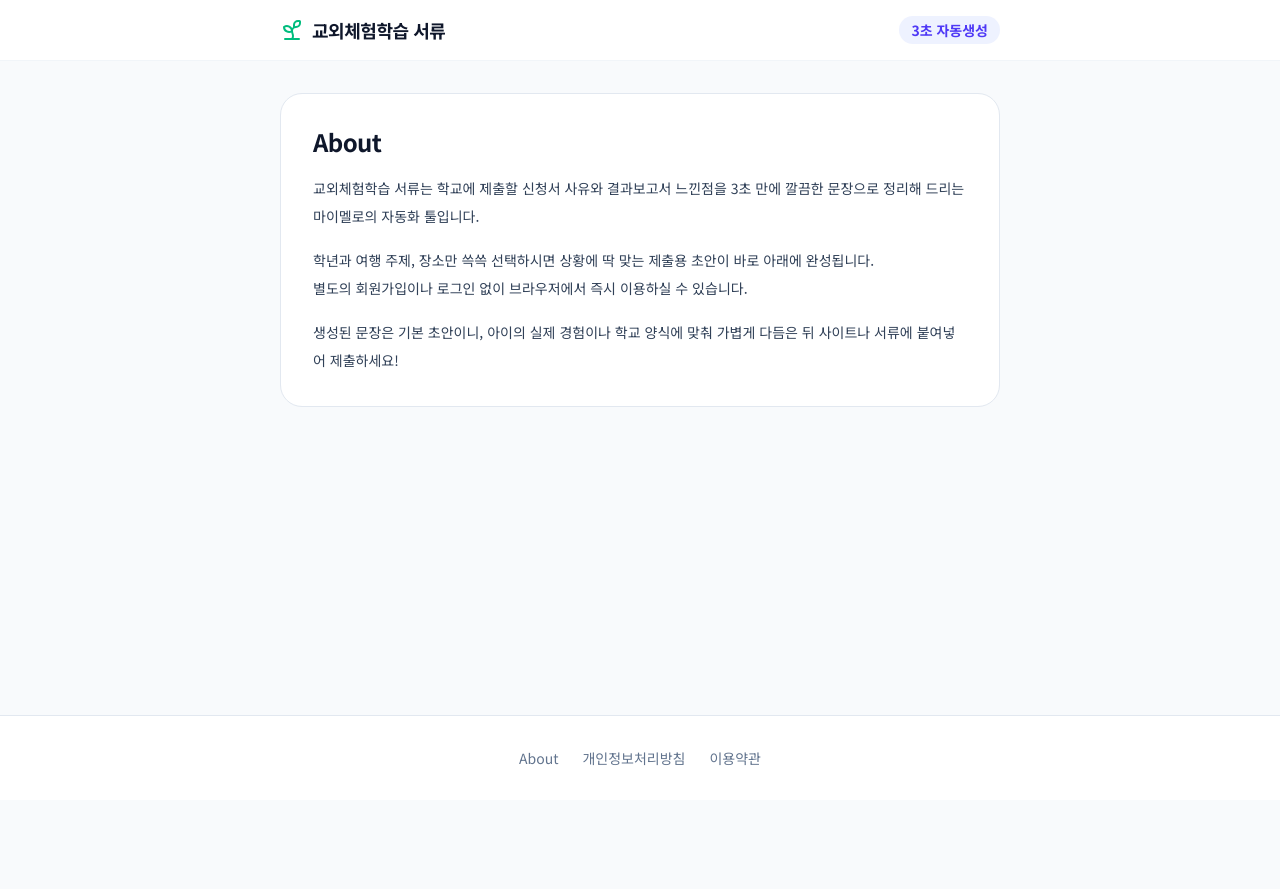
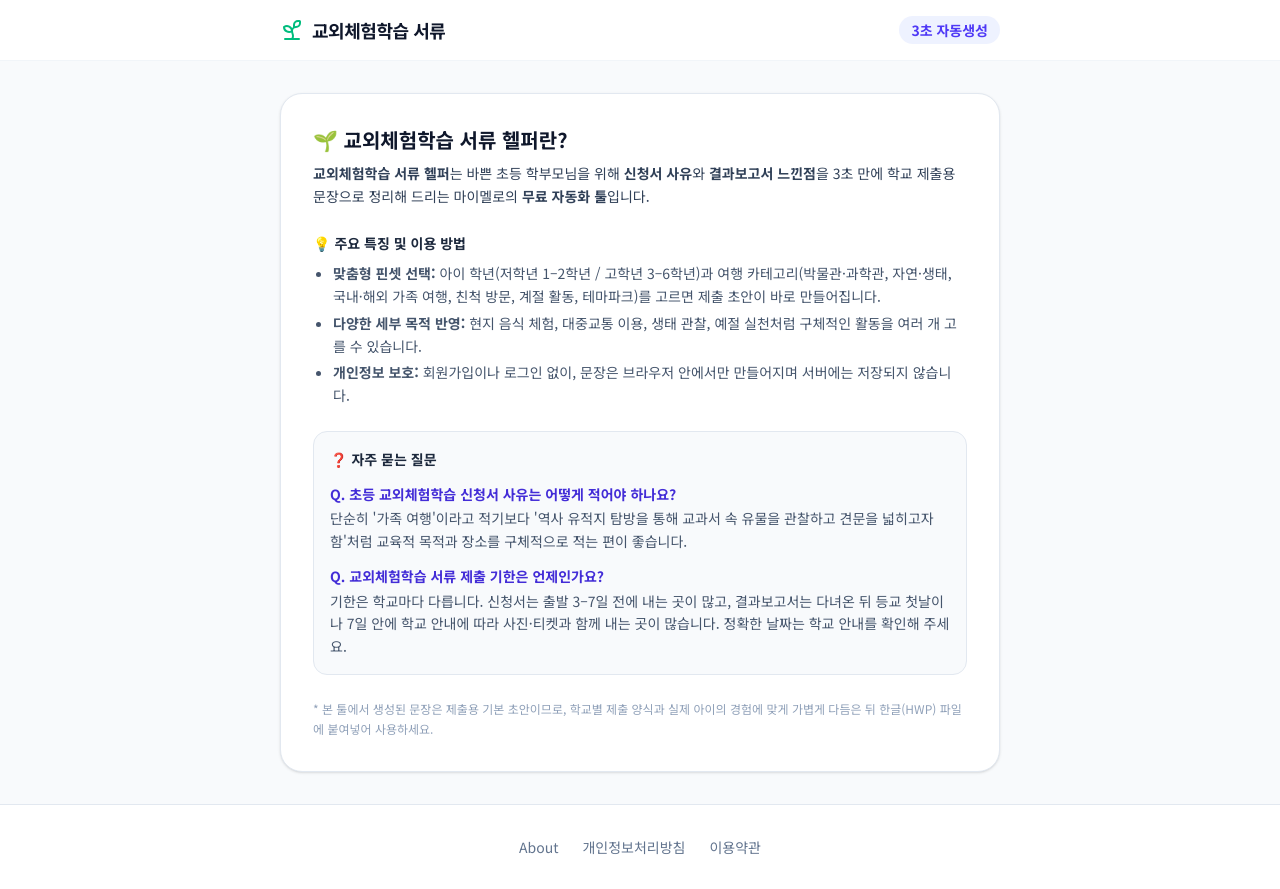
Before and after one commit to jhjer010819/field-trip, a Next.js app: page /about in a window 1280 px wide. Before the commit the page ends 800 px from the top, so only its background shows below. Built offline with nearby package versions, Linux system fonts and the light colour scheme.

Commit message:
Rewrite the About page for search and FAQ
Explain the helper, the six trip categories, and common filing questions, and mark the answers up as an FAQ page.

Co-authored-by: kimjh2007 <kimjh2007@gmail.com>

```diff
--- a/app/about/page.tsx
+++ b/app/about/page.tsx
@@ -2,28 +2,85 @@ import type { Metadata } from "next";
 
 import { SiteFrame } from "@/components/site-frame";
 
+const faqs = [
+  {
+    question: "초등 교외체험학습 신청서 사유는 어떻게 적어야 하나요?",
+    answer:
+      "단순히 '가족 여행'이라고 적기보다 '역사 유적지 탐방을 통해 교과서 속 유물을 관찰하고 견문을 넓히고자 함'처럼 교육적 목적과 장소를 구체적으로 적는 편이 좋습니다.",
+  },
+  {
+    question: "교외체험학습 서류 제출 기한은 언제인가요?",
+    answer:
+      "기한은 학교마다 다릅니다. 신청서는 출발 3–7일 전에 내는 곳이 많고, 결과보고서는 다녀온 뒤 등교 첫날이나 7일 안에 학교 안내에 따라 사진·티켓과 함께 내는 곳이 많습니다. 정확한 날짜는 학교 안내를 확인해 주세요.",
+  },
+];
+
 export const metadata: Metadata = {
-  title: "About",
-  description: "마이멜로의 교외체험학습 서류 자동 작성 도구 안내입니다.",
+  title: "교외체험학습 서류 헬퍼",
+  description:
+    "교외체험학습 서류 헬퍼는 초등 신청서 사유와 결과보고서 느낀점을 3초 만에 만드는 마이멜로의 무료 도구입니다. 회원가입 없이 브라우저에서 바로 쓸 수 있습니다.",
   alternates: { canonical: "/about/" },
 };
 
 export default function AboutPage() {
+  const faqLd = {
+    "@context": "https://schema.org",
+    "@type": "FAQPage",
+    mainEntity: faqs.map((item) => ({
+      "@type": "Question",
+      name: item.question,
+      acceptedAnswer: {
+        "@type": "Answer",
+        text: item.answer,
+      },
+    })),
+  };
+
   return (
     <SiteFrame>
-      <article className="rounded-3xl border border-slate-200 bg-white p-6 sm:p-8">
-        <h1 className="text-2xl font-bold tracking-tight">About</h1>
-        <div className="mt-4 space-y-4 text-sm leading-7 text-slate-700">
-          <p>
-            교외체험학습 서류는 학교에 제출할 신청서 사유와 결과보고서 느낀점을 3초 만에 깔끔한 문장으로 정리해 드리는 마이멜로의 자동화 툴입니다.
-          </p>
-          <p>
-            학년과 여행 주제, 장소만 쓱쓱 선택하시면 상황에 딱 맞는 제출용 초안이 바로 아래에 완성됩니다.
-            <br />
-            별도의 회원가입이나 로그인 없이 브라우저에서 즉시 이용하실 수 있습니다.
-          </p>
-          <p>
-            생성된 문장은 기본 초안이니, 아이의 실제 경험이나 학교 양식에 맞춰 가볍게 다듬은 뒤 사이트나 서류에 붙여넣어 제출하세요!
+      <script type="application/ld+json" dangerouslySetInnerHTML={{ __html: JSON.stringify(faqLd) }} />
+      <article className="rounded-3xl border border-slate-200 bg-white p-6 shadow-sm sm:p-8">
+        <div className="space-y-6 text-sm leading-relaxed text-slate-700">
+          <div>
+            <h1 className="mb-2 text-lg font-extrabold text-slate-900 sm:text-xl">🌱 교외체험학습 서류 헬퍼란?</h1>
+            <p>
+              <strong>교외체험학습 서류 헬퍼</strong>는 바쁜 초등 학부모님을 위해 <strong>신청서 사유</strong>와{" "}
+              <strong>결과보고서 느낀점</strong>을 3초 만에 학교 제출용 문장으로 정리해 드리는 마이멜로의{" "}
+              <strong>무료 자동화 툴</strong>입니다.
+            </p>
+          </div>
+
+          <div>
+            <h2 className="mb-2 font-bold text-slate-800">💡 주요 특징 및 이용 방법</h2>
+            <ul className="list-disc space-y-1 pl-5 text-slate-600">
+              <li>
+                <strong>맞춤형 핀셋 선택:</strong> 아이 학년(저학년 1–2학년 / 고학년 3–6학년)과 여행 카테고리(박물관·과학관,
+                자연·생태, 국내·해외 가족 여행, 친척 방문, 계절 활동, 테마파크)를 고르면 제출 초안이 바로 만들어집니다.
+              </li>
+              <li>
+                <strong>다양한 세부 목적 반영:</strong> 현지 음식 체험, 대중교통 이용, 생태 관찰, 예절 실천처럼 구체적인
+                활동을 여러 개 고를 수 있습니다.
+              </li>
+              <li>
+                <strong>개인정보 보호:</strong> 회원가입이나 로그인 없이, 문장은 브라우저 안에서만 만들어지며 서버에는
+                저장되지 않습니다.
+              </li>
+            </ul>
+          </div>
+
+          <div className="space-y-3 rounded-xl border border-slate-200 bg-slate-50 p-4">
+            <h2 className="font-bold text-slate-800">❓ 자주 묻는 질문</h2>
+            {faqs.map((item) => (
+              <div key={item.question}>
+                <p className="font-semibold text-indigo-700">Q. {item.question}</p>
+                <p className="mt-0.5 text-slate-600">{item.answer}</p>
+              </div>
+            ))}
+          </div>
+
+          <p className="text-xs leading-5 text-slate-400">
+            * 본 툴에서 생성된 문장은 제출용 기본 초안이므로, 학교별 제출 양식과 실제 아이의 경험에 맞게 가볍게 다듬은 뒤
+            한글(HWP) 파일에 붙여넣어 사용하세요.
           </p>
         </div>
       </article>
```
